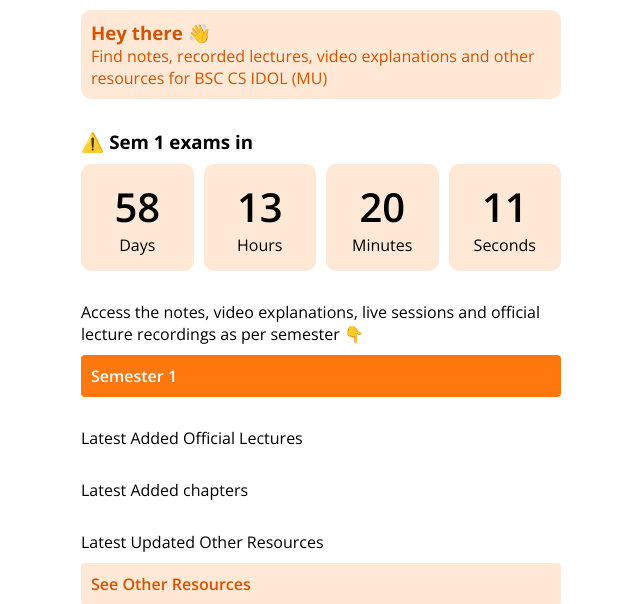
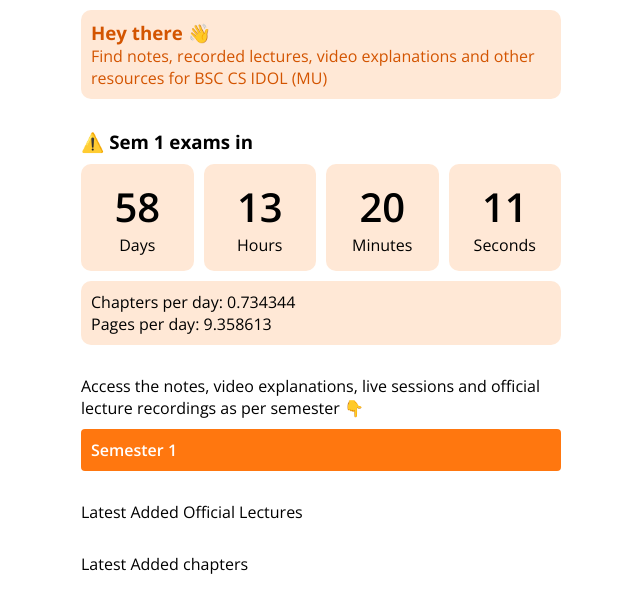
Before and after one commit to idolcs/idolcs.com, a PHP site: page / in a window 1280 px wide. Shown: the top 604 px of the page, without its empty margins (319-959 px from the left). Run offline with PHP 8.4, Linux system fonts and the light colour scheme; data that the repository does not hold is empty; a stand-in replaces the project's code that opens the database connection.

Commit message:
pages and chapters per day added

```diff
--- a/css/index.css
+++ b/css/index.css
@@ -84,3 +84,10 @@
     font-size: 40px;
     font-weight: 600;
 }
+
+#calculations_wrapper{
+    margin-top: 10px;
+    background: #ffe8d6;
+    padding: 10px;
+    border-radius: 10px;
+}
--- a/index.php
+++ b/index.php
@@ -1,5 +1,5 @@
 <?php
-    include "php/db.php";
+include "php/db.php";
 ?>
 
 <!DOCTYPE html>
@@ -49,6 +49,10 @@
           </div>
           <p>Seconds</p>
         </div>
+      </div>
+      <div id="calculations_wrapper">
+        <p>Chapters per day: <span id="chaps_per_day">0</span></p>
+        <p>Pages per day:  <span id="pages_per_day">0</span></p>
       </div>
     </div>
     <div class="divider_1"></div>
@@ -102,7 +106,7 @@
     <div class="div_1" id="group_links">
       <p>Latest Updated Other Resources</p>
       <div class="links_1">
-      <?php
+        <?php
         $query = "SELECT * FROM `resources` WHERE `subject_code` = '0' ORDER BY `id` DESC LIMIT 3";
         $result = mysqli_query($db, $query);
         if ($result) {
@@ -136,12 +140,15 @@
       </div>
     </div>
     <div class="divider_1"></div>
-    <div class="div_1 footer" >
+    <div class="div_1 footer">
       <p class="footer_p">Developed and Maintained by the IDOL CS Community</p>
-      <p class="footer_p">IDOLCS.com is an opensource project, the source code can be found on the official <a href="https://github.com/yashkolambekar/idolcs.com">Github Repository</a>, feel free to contribute.</p>
-      <p class="footer_small">This is website / community does not support, endorse or perform piracy. Contact the admins on Telegram for removal of any copyrighted material.</p>
+      <p class="footer_p">IDOLCS.com is an opensource project, the source code can be found on the official <a
+          href="https://github.com/yashkolambekar/idolcs.com">Github Repository</a>, feel free to contribute.</p>
+      <p class="footer_small">This is website / community does not support, endorse or perform piracy. Contact the
+        admins on Telegram for removal of any copyrighted material.</p>
     </div>
   </div>
 </body>
 <script src='js/index.js'></script>
+
 </html>
--- a/js/index.js
+++ b/js/index.js
@@ -3,6 +3,8 @@ function startCounter(){
     let hours_p = document.getElementById("count_hours");
     let minutes_p = document.getElementById("count_minutes");
     let seconds_p = document.getElementById("count_seconds");
+    let chaps_p = document.getElementById("chaps_per_day");
+    let pages_p = document.getElementById("pages_per_day");
 
     let today = Date.now()
     let target = + new Date("2024-02-06 00:00:00")
@@ -15,10 +17,14 @@ function startCounter(){
         let hours = Math.floor((time % 86400)/3600)
         let minutes = Math.floor(((time % 86400)%3600)/60)
         let seconds = Math.floor((((time % 86400)%3600)%60))
+        let pages = 548 / (time / 86400);
+        let chaps = 43 / (time / 86400);
         days_p.innerText = days;
         hours_p.innerText = hours;
         minutes_p.innerText = minutes;
         seconds_p.innerHTML = seconds;
+        chaps_p.innerText =  parseFloat(chaps).toFixed(6);
+        pages_p.innerHTML = parseFloat(pages).toFixed(6);;
         total_seconds -= 1;
     }, 1000);
 
```
Also changed, not shown: admin/.htaccess.
